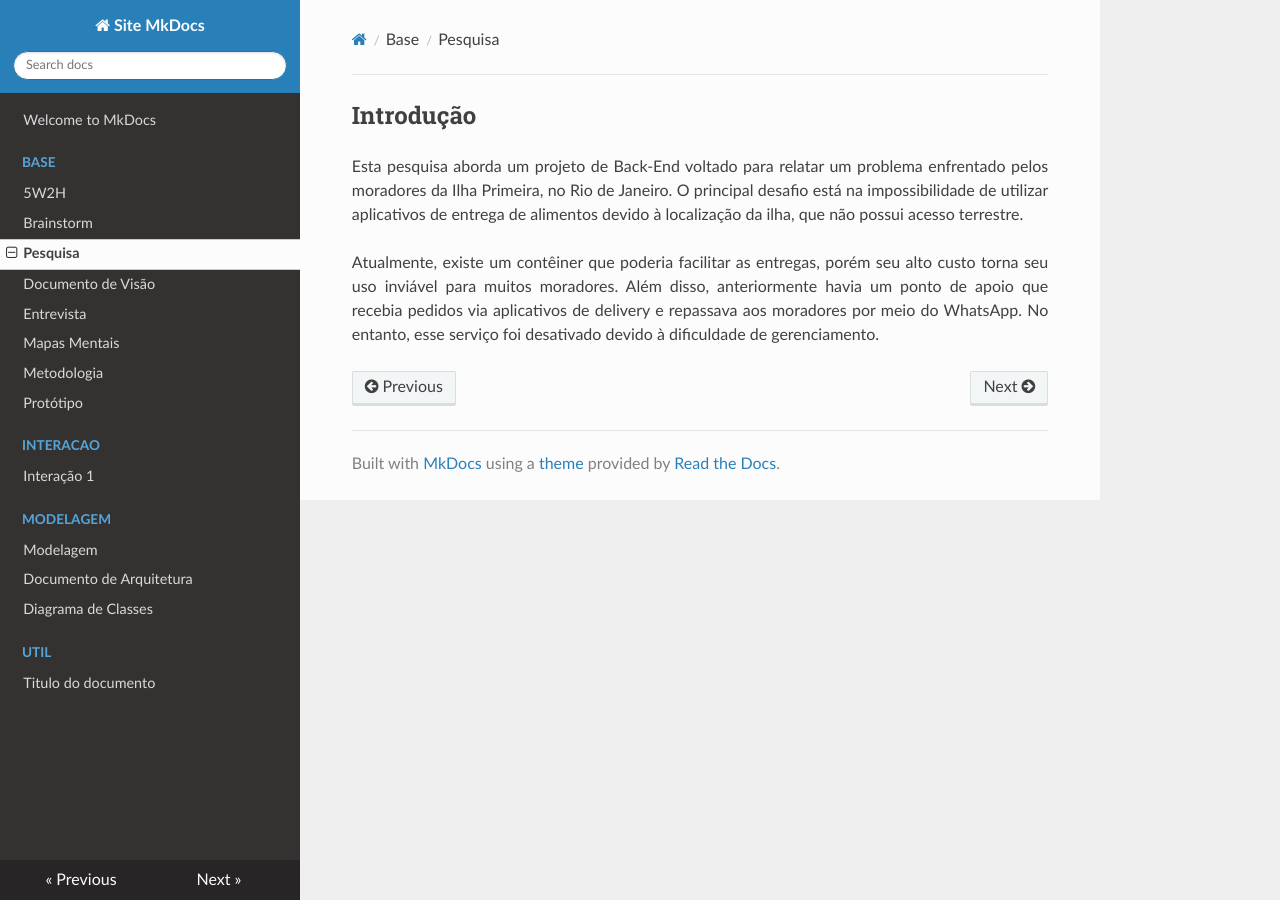
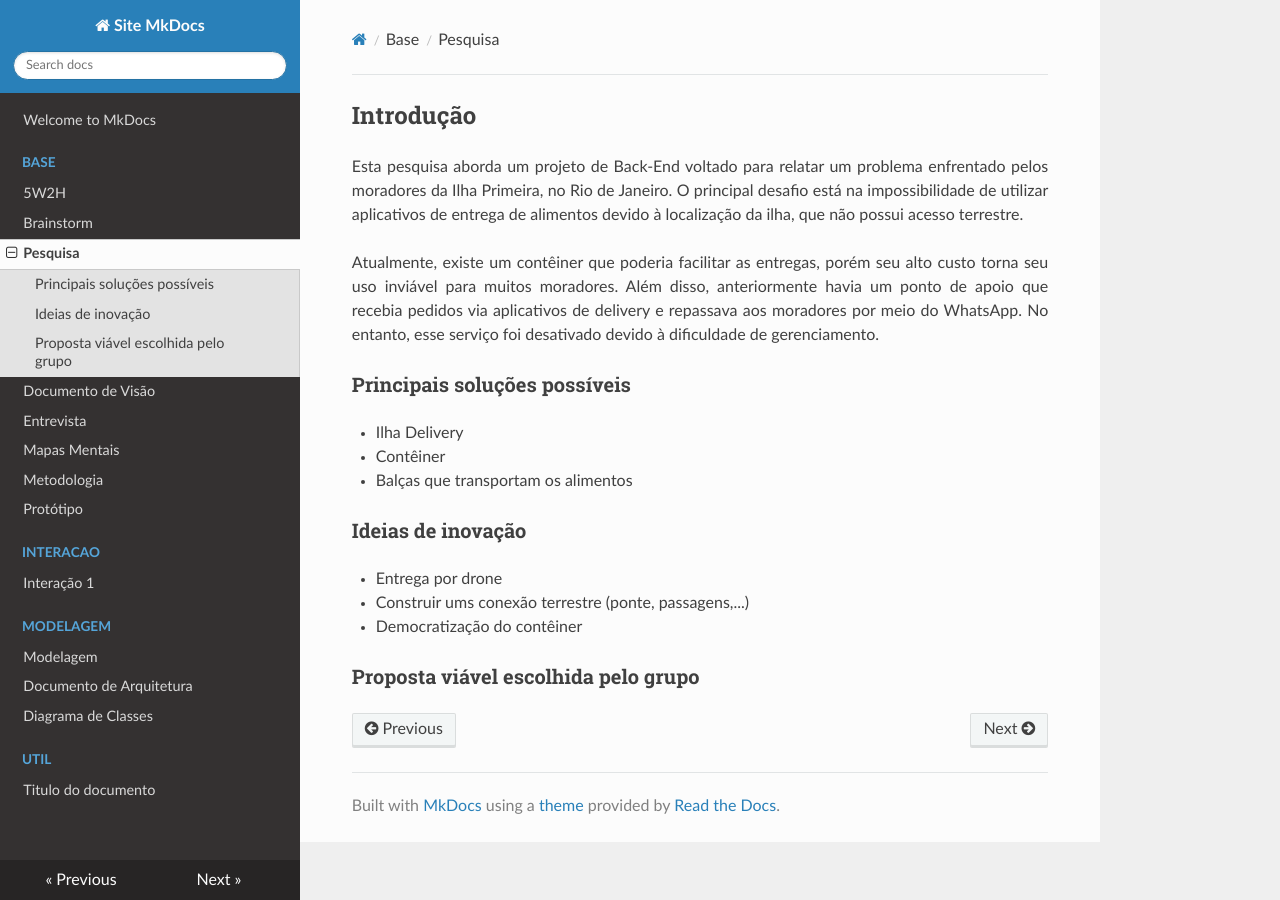
Before and after one commit to Projetos-de-Extensao/2025.1_01_IlhaDelivery, an MkDocs documentation site: the page built from docs/base/Pesquisa.md, in a window 1280 px wide. Built offline with MkDocs 1.6.1, drawn with Linux system fonts in a browser that asks for light colours; nearby versions of some CDN libraries.

Commit message:
Pesquisa.md

```diff
--- a/docs/base/Pesquisa.md
+++ b/docs/base/Pesquisa.md
@@ -12,3 +12,18 @@ Esta pesquisa aborda um projeto de Back-End voltado para relatar um problema enf
 <p align = "justify">
 Atualmente, existe um contêiner que poderia facilitar as entregas, porém seu alto custo torna seu uso inviável para muitos moradores. Além disso, anteriormente havia um ponto de apoio que recebia pedidos via aplicativos de delivery e repassava aos moradores por meio do WhatsApp. No entanto, esse serviço foi desativado devido à dificuldade de gerenciamento.
 </p>
+
+### Principais soluções possíveis
+
+- Ilha Delivery
+- Contêiner
+- Balças que transportam os alimentos
+
+
+### Ideias de inovação
+
+- Entrega por drone
+- Construir ums conexão terrestre (ponte, passagens,...)
+- Democratização do contêiner
+
+### Proposta viável escolhida pelo grupo
```
